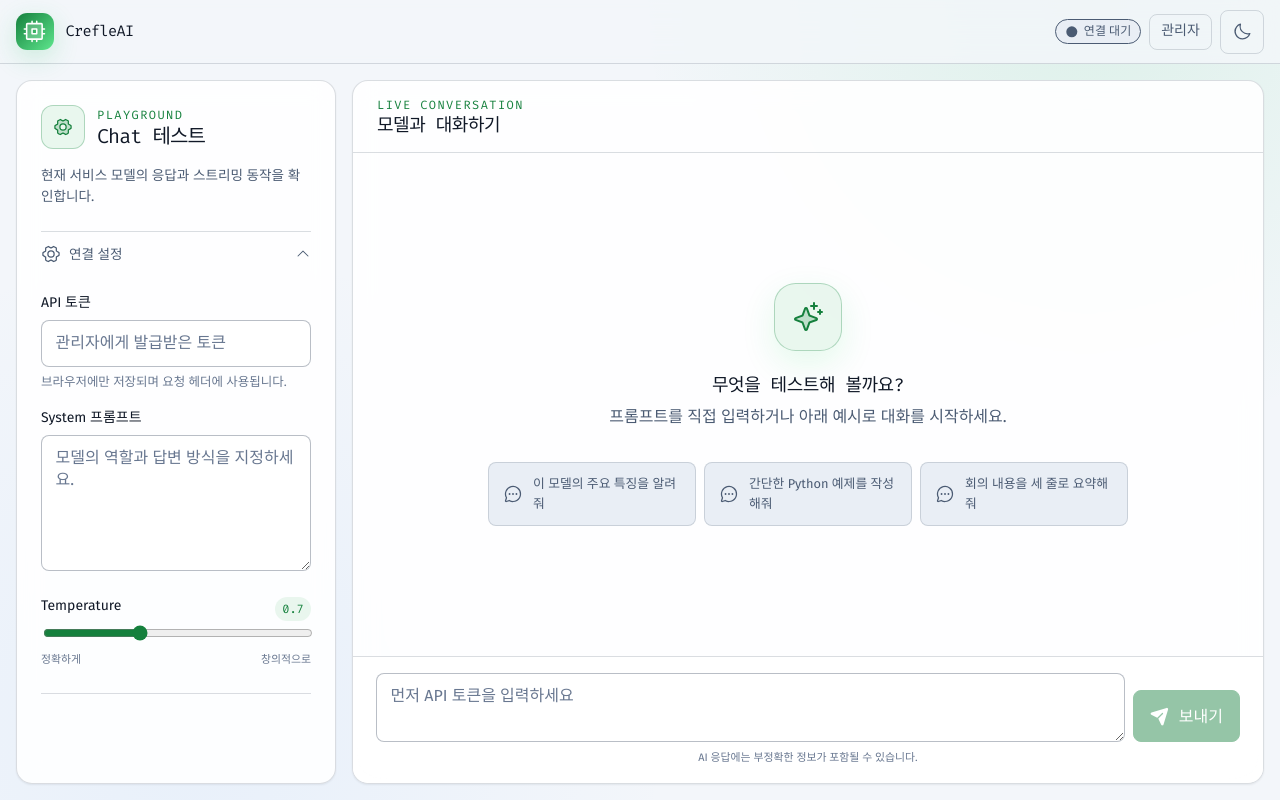
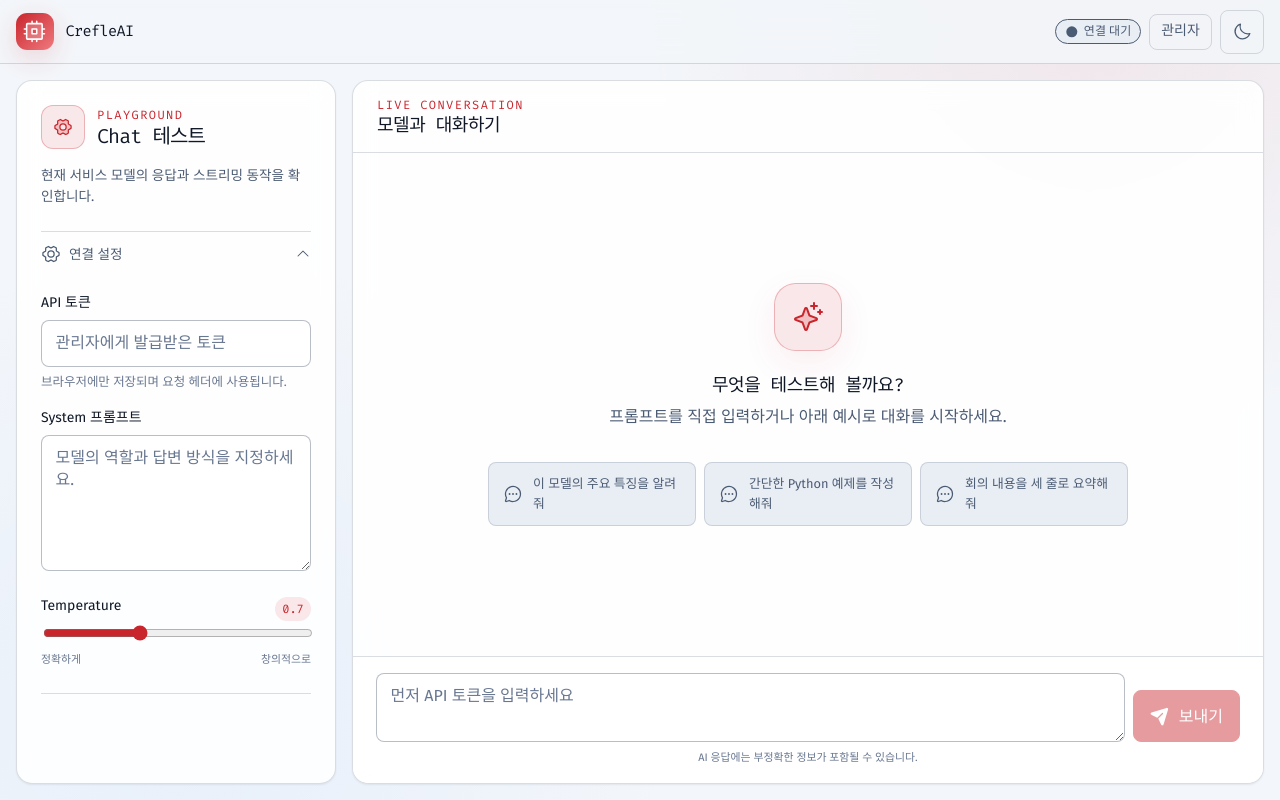
Before and after one commit to CREFLEINC/crefleai, a React (Vite) app in the folder web/: page /chat in a window 1280 px wide. Built offline with nearby package versions, Linux system fonts and the light colour scheme.

Commit message:
feat(web): CREFLE primary 색상 적용

```diff
--- a/web/src/index.css
+++ b/web/src/index.css
@@ -9,6 +9,14 @@
     sans-serif;
   font-synthesis: none;
   text-rendering: optimizeLegibility;
+  /* Primitive color tokens */
+  --color-brand-300: #ef7a7f;
+  --color-brand-500: #c9252c;
+  --color-brand-600: #ad2026;
+  --color-green-500: #22c55e;
+  --color-green-700: #15803d;
+
+  /* Semantic color tokens */
   --color-background: #0f172a;
   --color-background-deep: #090f1c;
   --color-foreground: #f8fafc;
@@ -19,9 +27,14 @@
   --color-muted: #272f42;
   --color-border: rgba(148, 163, 184, 0.24);
   --color-border-strong: rgba(148, 163, 184, 0.42);
-  --color-primary: #22c55e;
-  --color-primary-hover: #4ade80;
-  --color-on-primary: #07130b;
+  --color-primary: var(--color-brand-500);
+  --color-primary-hover: var(--color-brand-600);
+  --color-primary-text: var(--color-brand-300);
+  --color-primary-soft: rgba(201, 37, 44, 0.15);
+  --color-primary-glow: rgba(201, 37, 44, 0.12);
+  --color-primary-glow-strong: rgba(201, 37, 44, 0.22);
+  --color-on-primary: #ffffff;
+  --color-success: var(--color-green-500);
   --color-info: #60a5fa;
   --color-info-soft: rgba(96, 165, 250, 0.13);
   --color-violet: #a78bfa;
@@ -32,7 +45,7 @@
   --color-danger-soft: rgba(248, 113, 113, 0.12);
   --color-success-soft: rgba(34, 197, 94, 0.12);
   --color-scrim: rgba(3, 7, 18, 0.76);
-  --color-ring: #86efac;
+  --color-ring: var(--color-brand-500);
   --space-xs: 0.25rem;
   --space-sm: 0.5rem;
   --space-md: 1rem;
@@ -49,6 +62,19 @@
   --shadow-lg: 0 24px 70px rgba(0, 0, 0, 0.32);
   --transition-fast: 150ms ease;
   --transition-base: 220ms ease;
+
+  /* Component color tokens */
+  --brand-mark-background: linear-gradient(
+    135deg,
+    var(--color-primary),
+    var(--color-brand-300)
+  );
+  --brand-mark-shadow: 0 8px 26px var(--color-primary-glow-strong);
+  --button-primary-background: var(--color-primary);
+  --button-primary-background-hover: var(--color-primary-hover);
+  --button-primary-foreground: var(--color-on-primary);
+  --button-primary-shadow: 0 6px 20px var(--color-primary-glow-strong);
+  --focus-ring-shadow: 0 0 0 3px var(--color-primary-soft);
 }
 
 :root[data-theme="light"] {
@@ -63,9 +89,14 @@
   --color-muted: #e9eef5;
   --color-border: rgba(71, 85, 105, 0.2);
   --color-border-strong: rgba(71, 85, 105, 0.38);
-  --color-primary: #15803d;
-  --color-primary-hover: #166534;
+  --color-primary: var(--color-brand-500);
+  --color-primary-hover: var(--color-brand-600);
+  --color-primary-text: var(--color-brand-500);
+  --color-primary-soft: rgba(201, 37, 44, 0.1);
+  --color-primary-glow: rgba(201, 37, 44, 0.08);
+  --color-primary-glow-strong: rgba(201, 37, 44, 0.16);
   --color-on-primary: #ffffff;
+  --color-success: var(--color-green-700);
   --color-info: #2563eb;
   --color-info-soft: rgba(37, 99, 235, 0.09);
   --color-violet: #7c3aed;
@@ -76,7 +107,7 @@
   --color-danger-soft: rgba(198, 40, 40, 0.08);
   --color-success-soft: rgba(22, 163, 74, 0.09);
   --color-scrim: rgba(15, 23, 42, 0.58);
-  --color-ring: #15803d;
+  --color-ring: var(--color-brand-500);
   --shadow-sm: 0 1px 2px rgba(15, 23, 42, 0.07);
   --shadow-md: 0 12px 32px rgba(15, 23, 42, 0.08);
   --shadow-lg: 0 24px 70px rgba(15, 23, 42, 0.18);
@@ -98,7 +129,7 @@ body {
   background:
     radial-gradient(
       circle at 85% 0%,
-      rgba(34, 197, 94, 0.1),
+      var(--color-primary-glow),
       transparent 28rem
     ),
     radial-gradient(
@@ -209,7 +240,7 @@ svg {
 }
 .eyebrow {
   margin-bottom: var(--space-sm);
-  color: var(--color-primary);
+  color: var(--color-primary-text);
   font-family: "Fira Code", ui-monospace, monospace;
   font-size: 0.75rem;
   font-weight: 600;
@@ -231,9 +262,9 @@ svg {
   height: 2.75rem;
   place-items: center;
   color: var(--color-on-primary);
-  background: linear-gradient(135deg, var(--color-primary), #5ee68d);
+  background: var(--brand-mark-background);
   border-radius: 0.85rem;
-  box-shadow: 0 8px 26px rgba(34, 197, 94, 0.2);
+  box-shadow: var(--brand-mark-shadow);
 }
 .brand-mark svg {
   width: 1.55rem;
@@ -307,15 +338,15 @@ textarea:disabled {
   opacity: 0.45;
 }
 .button-primary {
-  color: var(--color-on-primary);
-  background: var(--color-primary);
-  border-color: var(--color-primary);
-  box-shadow: 0 6px 20px rgba(34, 197, 94, 0.16);
+  color: var(--button-primary-foreground);
+  background: var(--button-primary-background);
+  border-color: var(--button-primary-background);
+  box-shadow: var(--button-primary-shadow);
 }
 .button-primary:hover:not(:disabled) {
-  color: var(--color-on-primary);
-  background: var(--color-primary-hover);
-  border-color: var(--color-primary-hover);
+  color: var(--button-primary-foreground);
+  background: var(--button-primary-background-hover);
+  border-color: var(--button-primary-background-hover);
 }
 .button-secondary {
   background: var(--color-muted);
@@ -371,7 +402,7 @@ textarea:disabled {
   height: 0.85rem;
 }
 .status-success {
-  color: var(--color-primary);
+  color: var(--color-success);
   background: var(--color-success-soft);
 }
 .status-info {
@@ -397,7 +428,7 @@ textarea:disabled {
   display: inline-block;
   width: 0.5rem;
   height: 0.5rem;
-  background: var(--color-primary);
+  background: var(--color-success);
   border-radius: 50%;
   box-shadow: 0 0 0 0.3rem var(--color-success-soft);
 }
@@ -431,7 +462,7 @@ textarea:disabled {
   font-weight: 600;
 }
 .success-text {
-  color: var(--color-primary);
+  color: var(--color-success);
 }
 .danger-text {
   color: var(--color-danger);
@@ -466,7 +497,7 @@ input:focus,
 textarea:focus {
   background: var(--color-card-solid);
   border-color: var(--color-primary);
-  box-shadow: 0 0 0 3px var(--color-success-soft);
+  box-shadow: var(--focus-ring-shadow);
   outline: none;
 }
 input::placeholder,
@@ -571,8 +602,8 @@ label {
 }
 .app-sidebar nav a:hover,
 .app-sidebar nav a.active {
-  color: var(--color-primary);
-  background: var(--color-success-soft);
+  color: var(--color-primary-text);
+  background: var(--color-primary-soft);
   border-color: color-mix(in srgb, var(--color-primary) 28%, transparent);
 }
 .sidebar-footer {
@@ -620,9 +651,9 @@ label {
   align-items: center;
   gap: var(--space-sm);
   padding: 0.65rem 0.8rem;
-  color: var(--color-muted-foreground);
+  color: var(--color-success);
   background: var(--color-success-soft);
-  border: 1px solid color-mix(in srgb, var(--color-primary) 24%, transparent);
+  border: 1px solid color-mix(in srgb, var(--color-success) 28%, transparent);
   border-radius: var(--radius-sm);
   font-family: "Fira Code", ui-monospace, monospace;
   font-size: 0.7rem;
@@ -650,7 +681,7 @@ label {
 .session-loading > svg {
   width: 2rem;
   height: 2rem;
-  color: var(--color-primary);
+  color: var(--color-primary-text);
 }
 .route-loading .spinner {
   width: 2rem;
@@ -707,8 +738,8 @@ label {
   height: 2.75rem;
   margin-bottom: var(--space-lg);
   place-items: center;
-  color: var(--color-primary);
-  background: var(--color-success-soft);
+  color: var(--color-primary-text);
+  background: var(--color-primary-soft);
   border: 1px solid color-mix(in srgb, var(--color-primary) 28%, transparent);
   border-radius: var(--radius-md);
 }
@@ -821,9 +852,9 @@ label {
   box-shadow: var(--shadow-md);
 }
 .model-card.is-serving {
-  border-color: color-mix(in srgb, var(--color-primary) 58%, transparent);
+  border-color: color-mix(in srgb, var(--color-success) 58%, transparent);
   box-shadow:
-    inset 0 3px 0 var(--color-primary),
+    inset 0 3px 0 var(--color-success),
     var(--shadow-md);
 }
 .model-card-header {
@@ -911,7 +942,7 @@ label {
   justify-content: center;
   gap: 0.65rem;
   margin: 0;
-  color: var(--color-primary);
+  color: var(--color-success);
   font-size: 0.8rem;
   font-weight: 600;
 }
@@ -1022,7 +1053,7 @@ progress::-moz-progress-bar {
   border-radius: var(--radius-md);
 }
 .metric-icon-green {
-  color: var(--color-primary);
+  color: var(--color-success);
   background: var(--color-success-soft);
 }
 .metric-icon-blue {
@@ -1058,7 +1089,7 @@ progress::-moz-progress-bar {
   font-size: 0.75rem;
 }
 .metric-value {
-  color: var(--color-primary);
+  color: var(--color-primary-text);
   font-size: 1.75rem;
 }
 .metric-hero-value {
@@ -1114,7 +1145,7 @@ progress::-moz-progress-bar {
   font-size: 0.82rem;
 }
 .request-breakdown span:nth-child(1) svg {
-  color: var(--color-primary);
+  color: var(--color-success);
 }
 .request-breakdown span:nth-child(2) svg {
   color: var(--color-danger);
@@ -1287,7 +1318,7 @@ progress::-moz-progress-bar {
   margin: var(--space-lg) 0;
   padding: var(--space-md);
   overflow-wrap: anywhere;
-  color: var(--color-primary);
+  color: var(--color-primary-text);
   background: var(--color-background-deep);
   border: 1px solid var(--color-border);
   border-radius: var(--radius-md);
@@ -1422,8 +1453,8 @@ details[open] > summary .details-caret {
   margin-top: 1rem;
   min-width: 2.25rem;
   padding: 0.15rem 0.4rem;
-  color: var(--color-primary);
-  background: var(--color-success-soft);
+  color: var(--color-primary-text);
+  background: var(--color-primary-soft);
   border-radius: 999px;
   font-family: "Fira Code", ui-monospace, monospace;
   font-size: 0.75rem;
@@ -1487,7 +1518,7 @@ input[type="range"] {
   display: inline-flex;
   align-items: center;
   gap: var(--space-sm);
-  color: var(--color-primary);
+  color: var(--color-primary-text);
   font-size: 0.78rem;
   font-weight: 600;
 }
@@ -1511,11 +1542,11 @@ input[type="range"] {
   height: 4.25rem;
   margin-bottom: var(--space-lg);
   place-items: center;
-  color: var(--color-primary);
-  background: var(--color-success-soft);
+  color: var(--color-primary-text);
+  background: var(--color-primary-soft);
   border: 1px solid color-mix(in srgb, var(--color-primary) 28%, transparent);
   border-radius: 1.35rem;
-  box-shadow: 0 12px 34px rgba(34, 197, 94, 0.12);
+  box-shadow: 0 12px 34px var(--color-primary-glow);
 }
 .chat-hero-icon svg {
   width: 2rem;
@@ -1583,8 +1614,8 @@ input[type="range"] {
   border-radius: var(--radius-sm);
 }
 .assistant .message-avatar {
-  color: var(--color-primary);
-  background: var(--color-success-soft);
+  color: var(--color-primary-text);
+  background: var(--color-primary-soft);
 }
 .message-avatar svg {
   width: 1.1rem;
@@ -1831,7 +1862,7 @@ input[type="range"] {
       linear-gradient(90deg, rgba(96, 165, 250, 0.04) 1px, transparent 1px),
       radial-gradient(
         circle at 25% 25%,
-        rgba(34, 197, 94, 0.18),
+        var(--color-primary-glow-strong),
         transparent 28rem
       ),
       var(--color-background-deep);
@@ -1852,7 +1883,8 @@ input[type="range"] {
     background: rgba(96, 165, 250, 0.08);
     border: 1px solid rgba(96, 165, 250, 0.12);
     border-radius: 50%;
-    box-shadow: 0 0 0 5rem rgba(34, 197, 94, 0.025);
+    box-shadow: 0 0 0 5rem
+      color-mix(in srgb, var(--color-primary) 3%, transparent);
   }
   .showcase-copy {
     position: relative;
@@ -1884,7 +1916,7 @@ input[type="range"] {
     font-size: 0.86rem;
   }
   .trust-list svg {
-    color: var(--color-primary);
+    color: var(--color-success);
   }
   .login-panel {
     padding: 7rem clamp(2rem, 5vw, 5rem) var(--space-xl);
```
Also changed, not shown: 1 other file (tests, documents, lock files or other folders).
